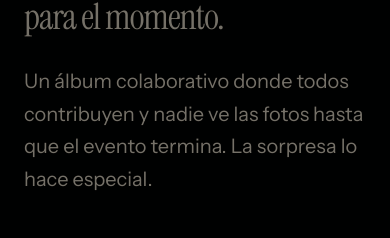
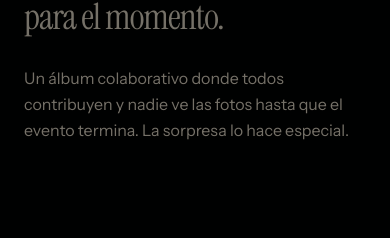
Before and after one commit to JCCJN04/povs, a Next.js app: page / in a window 390 px wide. Shown: the part 1023-1261 px from the top of the page. Built offline with nearby package versions, Linux system fonts and the light colour scheme.

Commit message:
Fix mobile layout: overflow-x, hero padding, uses grid, text sizing

```diff
--- a/src/app/layout.tsx
+++ b/src/app/layout.tsx
@@ -30,7 +30,7 @@ export default function RootLayout({
 }>) {
   return (
     <html lang="es" className={`${instrumentSans.variable} ${instrumentSerif.variable} ${jetbrainsMono.variable} h-full`}>
-      <body className="min-h-full flex flex-col font-sans antialiased">{children}</body>
+      <body className="min-h-full flex flex-col font-sans antialiased overflow-x-hidden">{children}</body>
     </html>
   );
 }
--- a/src/components/landing/features-section.tsx
+++ b/src/components/landing/features-section.tsx
@@ -159,7 +159,7 @@ export function FeaturesSection() {
             </div>
             <div className="lg:col-span-5 lg:pb-4">
               <p
-                className={`text-xl text-muted-foreground leading-relaxed transition-all duration-1000 delay-200 ${
+                className={`text-base sm:text-xl text-muted-foreground leading-relaxed transition-all duration-1000 delay-200 ${
                   isVisible ? "opacity-100 translate-y-0" : "opacity-0 translate-y-4"
                 }`}
               >
--- a/src/components/landing/hero-section.tsx
+++ b/src/components/landing/hero-section.tsx
@@ -145,7 +145,7 @@ export function HeroSection() {
         ))}
       </div>
 
-      <div className="relative z-10 w-full max-w-[1400px] mx-auto px-6 lg:px-12 pt-32 pb-40 lg:py-40">
+      <div className="relative z-10 w-full max-w-[1400px] mx-auto px-6 lg:px-12 pt-24 pb-32 lg:py-40">
         <div className="lg:max-w-[60%]">
           {/* Eyebrow */}
           <div
--- a/src/components/landing/uses-section.tsx
+++ b/src/components/landing/uses-section.tsx
@@ -53,7 +53,7 @@ export function UsesSection() {
           </div>
         </div>
 
-        <div className="grid grid-cols-2 sm:grid-cols-3 md:grid-cols-5 gap-3">
+        <div className="grid grid-cols-1 sm:grid-cols-2 md:grid-cols-3 lg:grid-cols-5 gap-3">
           {uses.map((use, idx) => (
             <div
               key={use.label}
```
